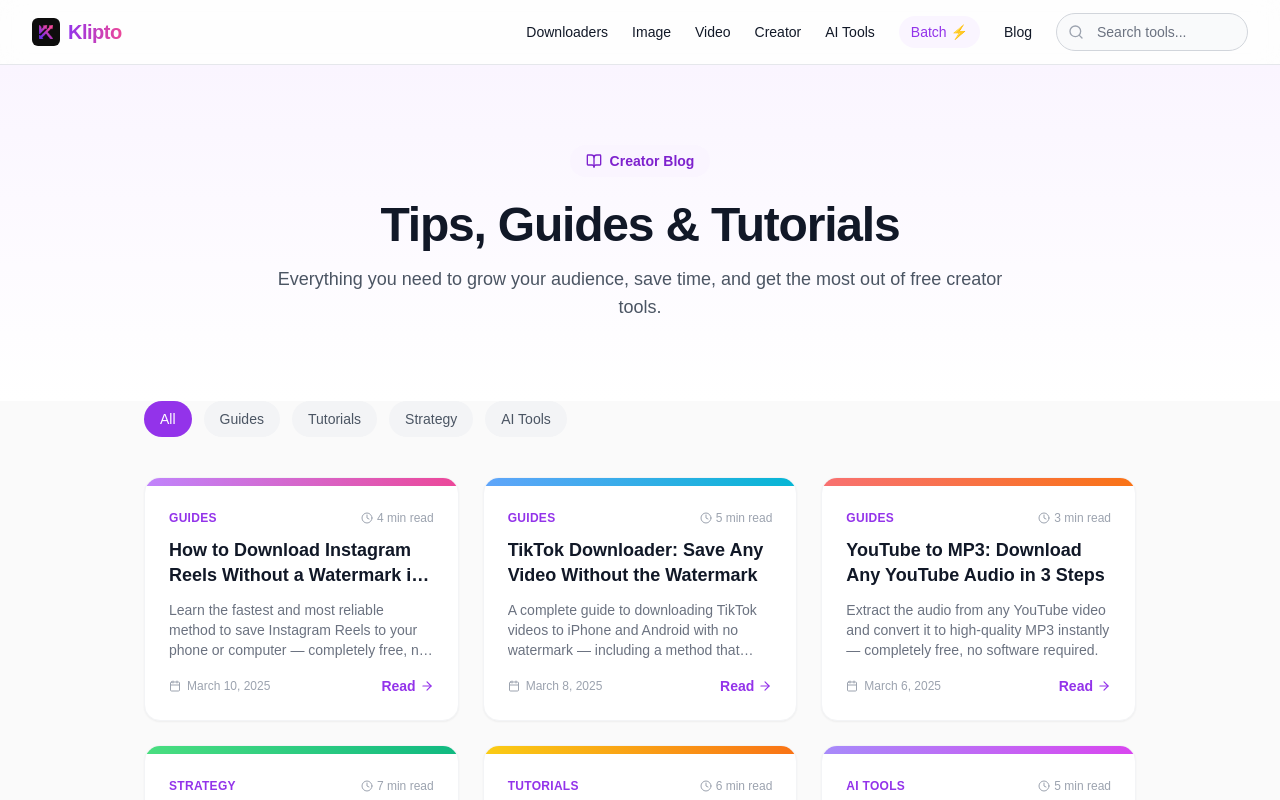
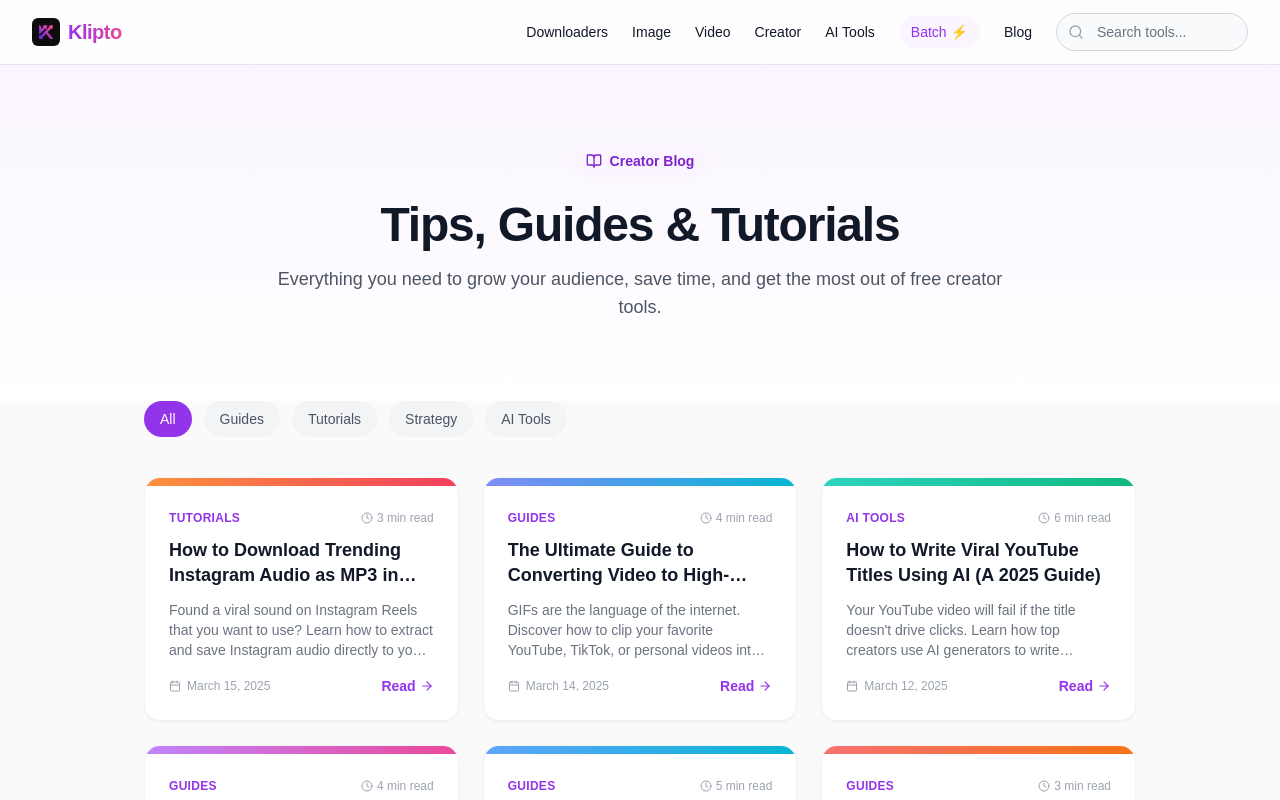
Before and after one commit to krunalyogi/video-downloader, a Next.js app in the folder frontend/: page /en/blog in a window 1280 px wide. Shown: the top 800 px of the page. Built offline with nearby package versions, Linux system fonts and the light colour scheme.

Commit message:
content: add three new seo optimized blog posts

```diff
--- a/frontend/app/[lang]/blog/[slug]/page.tsx
+++ b/frontend/app/[lang]/blog/[slug]/page.tsx
@@ -12,6 +12,119 @@
     content: string;
     relatedTools: string[];
 }> = {
+    'download-trending-instagram-audio': {
+        title: 'How to Download Trending Instagram Audio as MP3 in 2025',
+        excerpt: 'Found a viral sound on Instagram Reels that you want to use? Learn how to extract and save Instagram audio directly to your phone as an MP3 instantly.',
+        category: 'Tutorials',
+        readTime: '3 min read',
+        date: 'March 15, 2025',
+        relatedTools: ['instagram-audio-downloader', 'instagram-reel-downloader', 'convert-video-to-mp3'],
+        content: `
+Instagram is the birthplace of modern viral audio. Whether it's a trending meme sound, a rare lofi remix, or a motivational speech, creators constantly need to save these sounds to use in their own edits outside of the Instagram app.
+
+But Instagram doesn't offer a "Save Audio as MP3" button.
+
+## The Problem With Screen Recording
+
+Many creators try to get around this by screen-recording the Reel and then using editing software to rip the audio track. This is a massive waste of time and it drastically degrades the audio quality. When you screen record, you are compressing an already compressed file.
+
+## The Professional Method: Extracting MP3 Directly
+
+If you want the full-fidelity, 320kbps original audio file, you need to use a dedicated extractor.
+
+1. **Find the Audio on Instagram**: Open the Reel that contains the sound you want.
+2. **Copy the Link**: Tap the Share icon (paper airplane) and select **Copy Link**.
+3. **Open Klipto's Audio Extractor**: Go to our [Instagram Audio Downloader](/tools/instagram-audio-downloader).
+4. **Paste and Convert**: Paste the link. Our servers will instantly download the source video and strip the video track, leaving only the pure MP3 audio.
+5. **Download**: Save the MP3 directly to your iPhone Files app, Android storage, or desktop.
+
+## How to Import the MP3 into CapCut or Premiere
+
+Once you have the MP3 file:
+- **On Mobile (CapCut)**: Go to Audio > Sounds > Folder Icon > Extract from file. Select the downloaded MP3.
+- **On Desktop (Premiere/Final Cut)**: Simply drag and drop the MP3 from your Downloads folder directly onto your timeline.
+
+## Is it Copyright Free?
+
+No. Just because you downloaded an audio file from Instagram does not make it royalty-free. Popular songs and copyrighted material still belong to the rights holder. If you use a copyrighted song in a YouTube video, you may receive a copyright claim. However, original speaking sounds or "meme" audios are generally safe for non-commercial edits.
+        `,
+    },
+    'video-to-gif-converter-guide': {
+        title: 'The Ultimate Guide to Converting Video to High-Quality GIF',
+        excerpt: 'GIFs are the language of the internet. Discover how to clip your favorite YouTube, TikTok, or personal videos into shareable, high-quality GIFs in seconds.',
+        category: 'Guides',
+        readTime: '4 min read',
+        date: 'March 14, 2025',
+        relatedTools: ['video-to-gif', 'image-compressor', 'youtube-shorts-downloader'],
+        content: `
+Why do we still use GIFs in 2025? Because they are frictionless. They auto-play everywhere—from Reddit threads and Discord servers to email newsletters and text messages. A video requires someone to press "play." A GIF demands their attention instantly.
+
+## The Two Rules of a Great GIF
+
+1. **Keep it under 3 seconds**: A GIF is a looping reaction, not a movie. Find the exact moment of impact.
+2. **Keep the file size under 5MB**: If your GIF takes 10 seconds to load on a mobile network, no one will see it.
+
+## How to Create the Perfect GIF from Any Video
+
+The traditional way to make a GIF involves opening Photoshop, importing video frames, and tweaking confusing export settings. That's overkill.
+
+### Step 1: Get Your Source Video
+You can use a video you recorded on your phone, or if the clip is online, use our [YouTube Downloader](/tools/youtube-video-downloader) or [TikTok Downloader](/tools/tiktok-downloader) to grab the source MP4 first.
+
+### Step 2: Use a Browser-Based Converter
+Upload your MP4 into Klipto's [Video to GIF Converter](/tools/video-to-gif). Our tool runs entirely in your browser using WebAssembly. What does this mean? It means your video is never uploaded to our servers. The conversion happens instantaneously using your own device's hardware, meaning total privacy and zero upload wait times.
+
+### Step 3: Trim and Export
+Select the exact 2-3 second segment you want. Our tool automatically optimizes the color palette and frame rate (usually 15fps) to ensure the resulting GIF is high quality but low file size. Click "Export GIF" and it will save straight to your device.
+
+## Why Does My GIF Look "Grainy"?
+
+The GIF file format was invented in 1987. It only supports 256 colors per frame (compared to millions of colors in an MP4). This is why gradients (like a smooth blue sky) often look banded or dotty in a GIF. To avoid this, try to make GIFs from videos with flat colors and minimal complex lighting changes.
+        `,
+    },
+    'best-ai-youtube-title-generator': {
+        title: 'How to Write Viral YouTube Titles Using AI (A 2025 Guide)',
+        excerpt: 'Your YouTube video will fail if the title doesn\'t drive clicks. Learn how top creators use AI generators to write compelling, click-worthy titles without the clickbait.',
+        category: 'AI Tools',
+        readTime: '6 min read',
+        date: 'March 12, 2025',
+        relatedTools: ['ai-title-generator', 'ai-caption-generator', 'hashtag-generator'],
+        content: `
+You can spend 40 hours scripting, filming, and editing a YouTube video. But if your title is boring, your Click-Through Rate (CTR) will be 2%, the algorithm will bury your video, and all that work will have been for zero views.
+
+The title is the most important part of your video. In 2025, top creators aren't brainstorming titles manually—they are using AI to generate dozens of psychological hooks instantly.
+
+## The Anatomy of a High-CTR Title
+
+A great title must trigger curiosity without crossing the line into deceptive clickbait. It needs:
+- **An Information Gap**: "I Built a Secret Room..." (What's in it?)
+- **An Extreme Constraint**: "...In 24 Hours." (Can they do it in time?)
+- **Brevity**: Under 55 characters so it doesn't get cut off on mobile.
+
+## Stop Using ChatGPT for Titles
+
+If you ask a standard AI chatbot to write a YouTube title, it will give you something like: *"A Comprehensive Exploration into the World of Minecraft Building Techniques."*
+
+That is a terrible title. It sounds like an academic essay. YouTube titles need to sound conversational, urgent, and punchy.
+
+## How to Use a Dedicated AI Title Generator
+
+Klipto's [AI Title Generator](/tools/ai-title-generator) is fine-tuned specifically on millions of viral YouTube videos, TikToks, and successful blog posts. It knows the difference between an academic paper and a MrBeast video.
+
+1. **Input Your Core Concept**: Simply type what your video is actually about. (e.g., "I ate only pizza for 30 days and tracked my bloodwork.")
+2. **Select Your Platform**: Choose YouTube, TikTok, or Blog. The AI will adjust the character limit and psychological approach accordingly.
+3. **Generate Options**: The tool will provide 5-10 completely different angles.
+
+**Example Outputs you might get:**
+- *I Ate Pizza for 30 Days (The Results Shocked My Doctor)* - [The Curiosity Hook]
+- *Surviving on Only Pizza for a Month* - [The Challenge Hook]
+- *What Happens to Your Body When You Only Eat Pizza* - [The Educational Hook]
+
+## Test Your Titles
+
+Don't just pick the first one. Use YouTube's built-in A/B testing feature (Test & Compare) to upload three of the AI-generated titles and let the algorithm determine which one drives the most clicks in real-time.
+        `,
+    },
     'how-to-download-instagram-reels-without-watermark': {
         title: 'How to Download Instagram Reels Without a Watermark in 2025',
         excerpt: 'Learn the fastest and most reliable method to save Instagram Reels to your phone or computer — completely free, no app needed.',
--- a/frontend/app/[lang]/blog/page.tsx
+++ b/frontend/app/[lang]/blog/page.tsx
@@ -8,6 +8,33 @@
 };
 
 const POSTS = [
+    {
+        slug: 'download-trending-instagram-audio',
+        title: 'How to Download Trending Instagram Audio as MP3 in 2025',
+        excerpt: 'Found a viral sound on Instagram Reels that you want to use? Learn how to extract and save Instagram audio directly to your phone as an MP3 instantly.',
+        category: 'Tutorials',
+        readTime: '3 min read',
+        date: 'March 15, 2025',
+        color: 'from-orange-400 to-rose-500',
+    },
+    {
+        slug: 'video-to-gif-converter-guide',
+        title: 'The Ultimate Guide to Converting Video to High-Quality GIF',
+        excerpt: 'GIFs are the language of the internet. Discover how to clip your favorite YouTube, TikTok, or personal videos into shareable, high-quality GIFs in seconds.',
+        category: 'Guides',
+        readTime: '4 min read',
+        date: 'March 14, 2025',
+        color: 'from-indigo-400 to-cyan-500',
+    },
+    {
+        slug: 'best-ai-youtube-title-generator',
+        title: 'How to Write Viral YouTube Titles Using AI (A 2025 Guide)',
+        excerpt: 'Your YouTube video will fail if the title doesn\'t drive clicks. Learn how top creators use AI generators to write compelling, click-worthy titles without the clickbait.',
+        category: 'AI Tools',
+        readTime: '6 min read',
+        date: 'March 12, 2025',
+        color: 'from-teal-400 to-emerald-500',
+    },
     {
         slug: 'how-to-download-instagram-reels-without-watermark',
         title: 'How to Download Instagram Reels Without a Watermark in 2025',
--- a/frontend/app/sitemap.ts
+++ b/frontend/app/sitemap.ts
@@ -46,6 +46,9 @@
 
     // 4. Static Blog Articles currently tracked
     [
+        'download-trending-instagram-audio',
+        'video-to-gif-converter-guide',
+        'best-ai-youtube-title-generator',
         'how-to-download-instagram-reels-without-watermark',
         'tiktok-downloader-no-watermark-guide',
         'youtube-to-mp3-guide',
```
